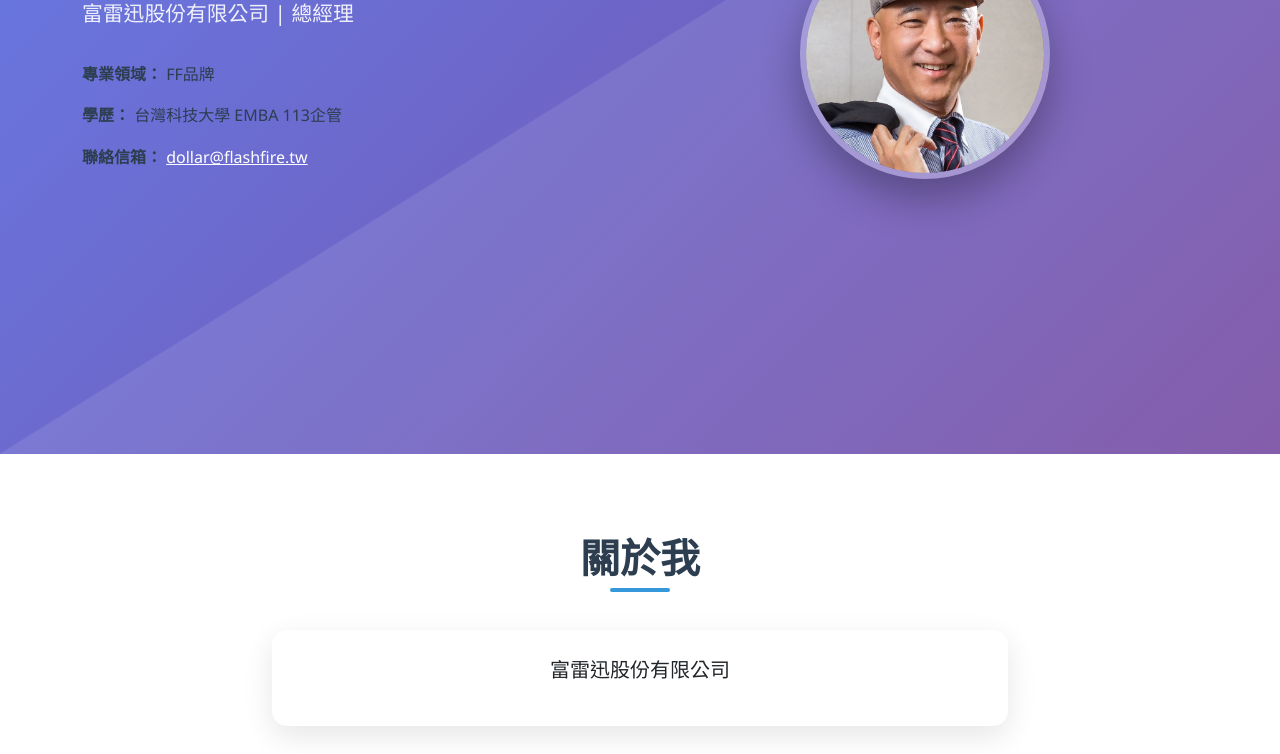
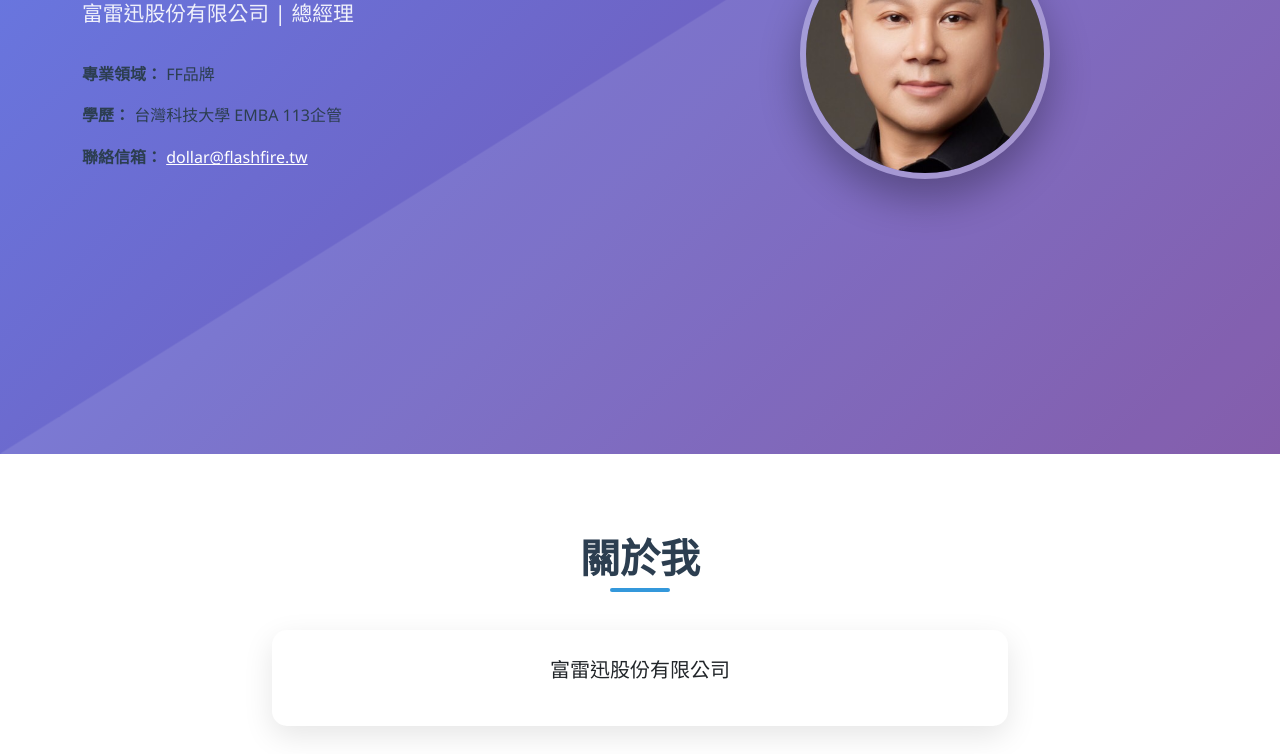
Before and after one commit to dollars2343/dollars2343.github.io, a plain HTML site: page index.html in a window 1280 px wide. Shown: the part 346-1100 px from the top of the page. Drawn offline with nearby package versions, Linux system fonts and the light colour scheme.

Commit message:
Update index.html

```diff
--- a/index.html
+++ b/index.html
@@ -59,7 +59,7 @@
                     </div>
                 </div>
                 <div class="col-lg-6 text-center fade-in">
-                    <img src="pic/mypic.jpg" alt="Dr. Pin Luarn" class="profile-img">
+                    <img src="pic/M11308921.jpg" alt="Dr. Pin Luarn" class="profile-img">
                 </div>
             </div>
         </div>
```
